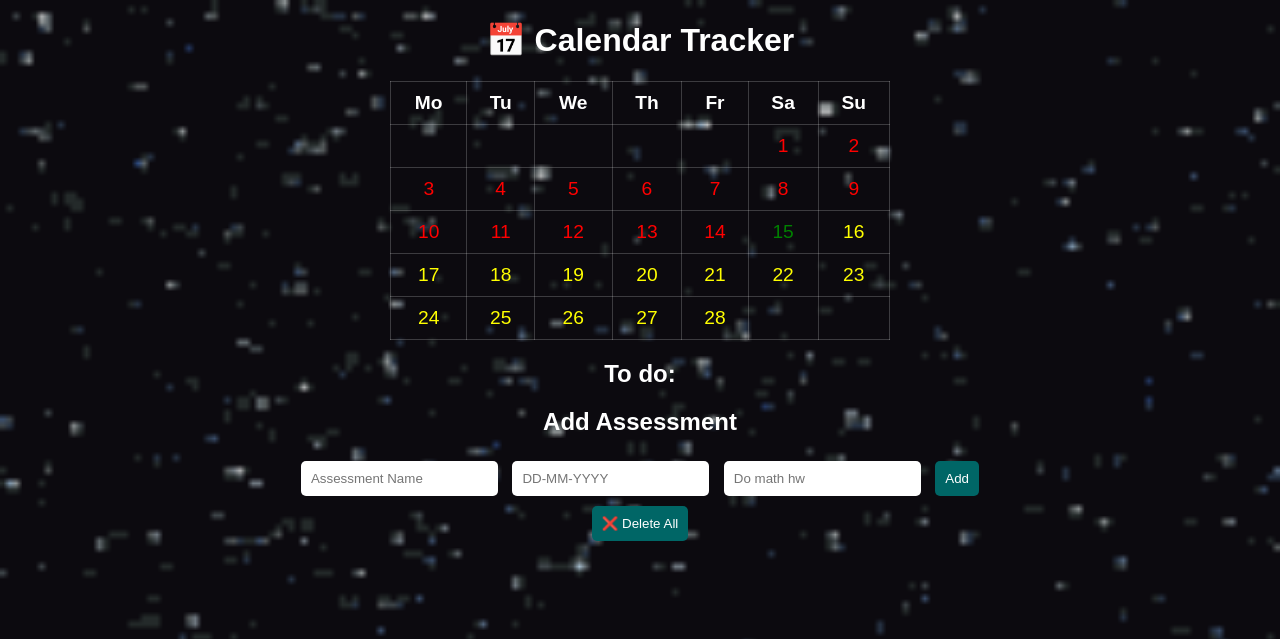
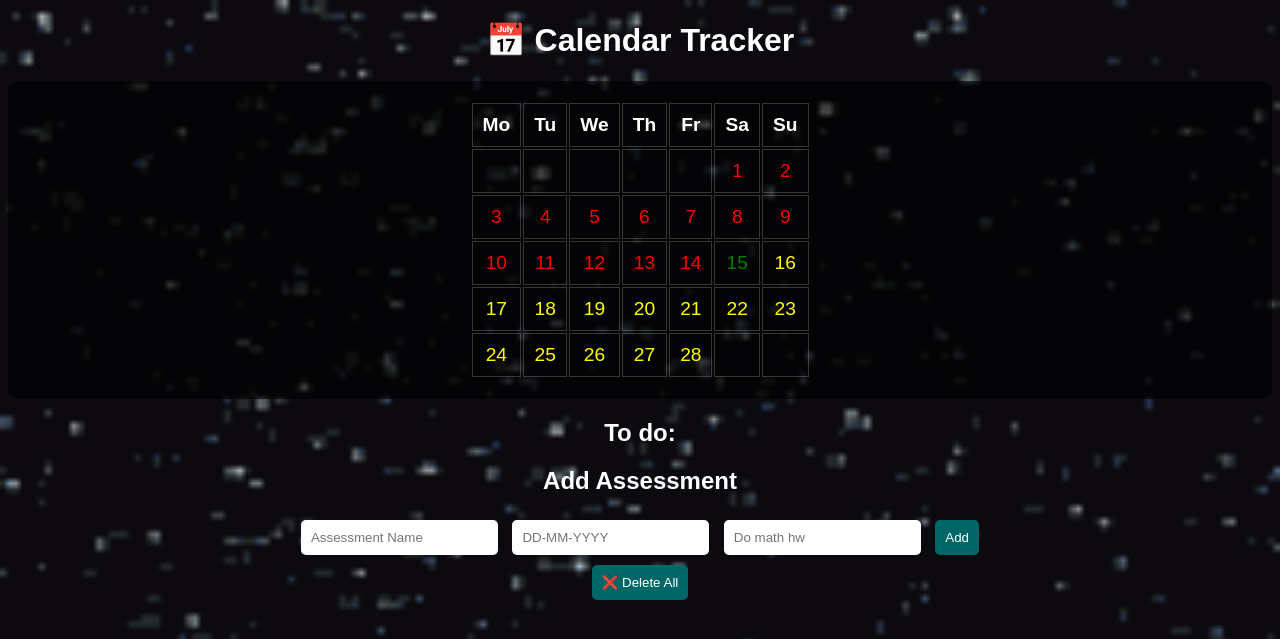
Before and after one commit to Airstriker123/Cyan, a Flask app: page / in a window 1280 px wide. Shown: the top 639 px of the page. Run offline with Flask 3, Linux system fonts and the light colour scheme.

Commit message:
calender v1 (useless)

```diff
--- a/appdata/app_functions/Calendar/Static/style.css
+++ b/appdata/app_functions/Calendar/Static/style.css
@@ -26,12 +26,6 @@ button:hover {
     background-color: rgb(0, 182, 185);
 }
 
-.calendar {
-    width: 100%;
-    max-width: 500px;
-    margin: 20px auto;
-    border-collapse: collapse;
-}
 
 .calendar th, .calendar td {
     padding: 10px;
@@ -49,3 +43,21 @@ button:hover {
 .calendar td[style*="green"] { color: rgb(255, 0, 0); }
 .calendar td[style*="yellow"] { color: yellow; }
 .calendar td[style*="cyan"] { color: cyan; font-weight: bold; }
+
+.calendar-container {
+    display: flex;
+    justify-content: center; /* Center horizontally */
+    align-items: center; /* Center vertically */
+    height: 50vh; /* Adjust height to move it properly */
+    flex-direction: column; /* Stack elements */
+}
+
+.calendar {
+    display: flex;
+    flex-direction: column;
+    align-items: center;
+    justify-content: center;
+    background: rgba(0, 0, 0, 0.6);
+    padding: 20px;
+    border-radius: 10px;
+}
--- a/appdata/app_functions/Calendar/Templates/index.html
+++ b/appdata/app_functions/Calendar/Templates/index.html
@@ -5,10 +5,9 @@
     <meta name="viewport" content="width=device-width, initial-scale=1.0">
     <title>Calendar Tracker</title>
     <link rel="stylesheet" href="{{ url_for('static', filename='style.css') }}">
+    <h1>📅 Calendar Tracker</h1>
 </head>
 <body>
-    <h1>📅 Calendar Tracker
-    </h1>
     <table class="calendar">
         <tr>
             <th>Mo</th><th>Tu</th><th>We</th><th>Th</th><th>Fr</th><th>Sa</th><th>Su</th>
@@ -25,7 +24,6 @@
         </tr>
         {% endfor %}
     </table>
-
     <h2>To do:</h2>
     <ul id="assessmentList">
         {% for a in assessments %}
--- a/appdata/menu.py
+++ b/appdata/menu.py
@@ -16,7 +16,7 @@ option_02 = "ChatGPT (Web-Version)"
 option_03 = "GitHub"
 option_04 = "YouTube"
 option_05 = "Calendar"
-option_06 = "Set a Reminder for a Task"
+option_06 = "youtube -> mp3/mp4"
 option_07 = "Alarm"
 option_08 = "Timer"
 option_09 = "Dictionary & Thesaurus"
```
